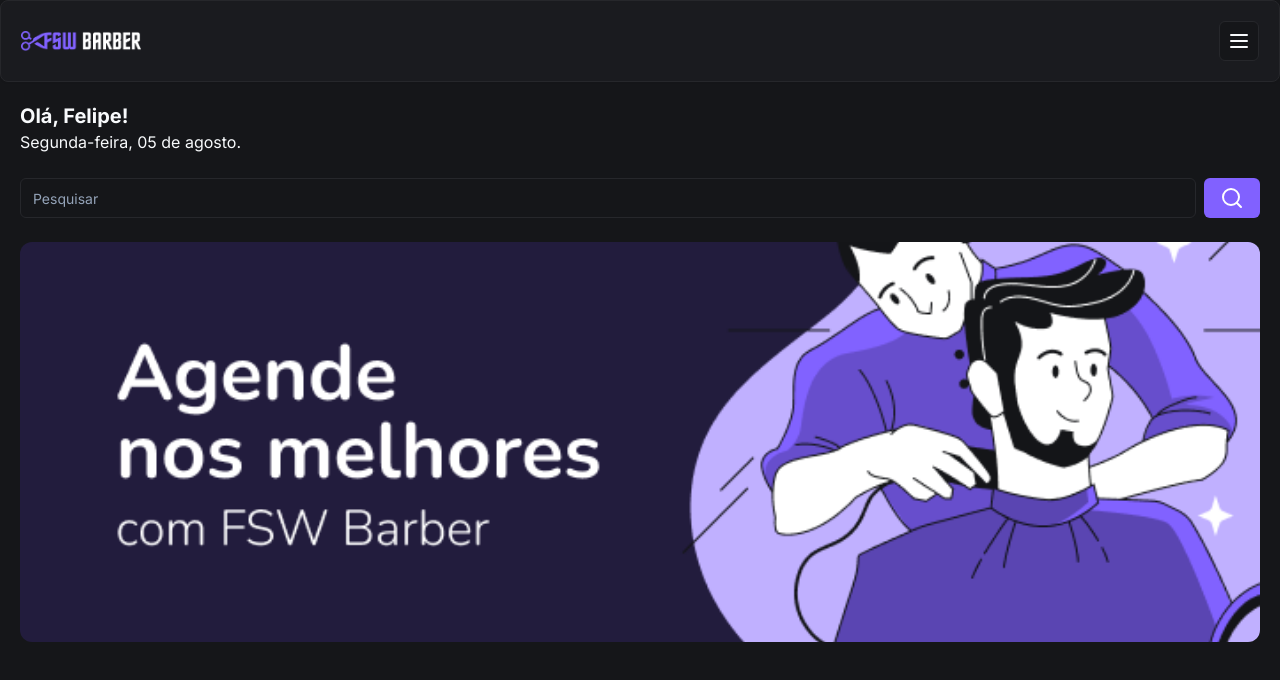
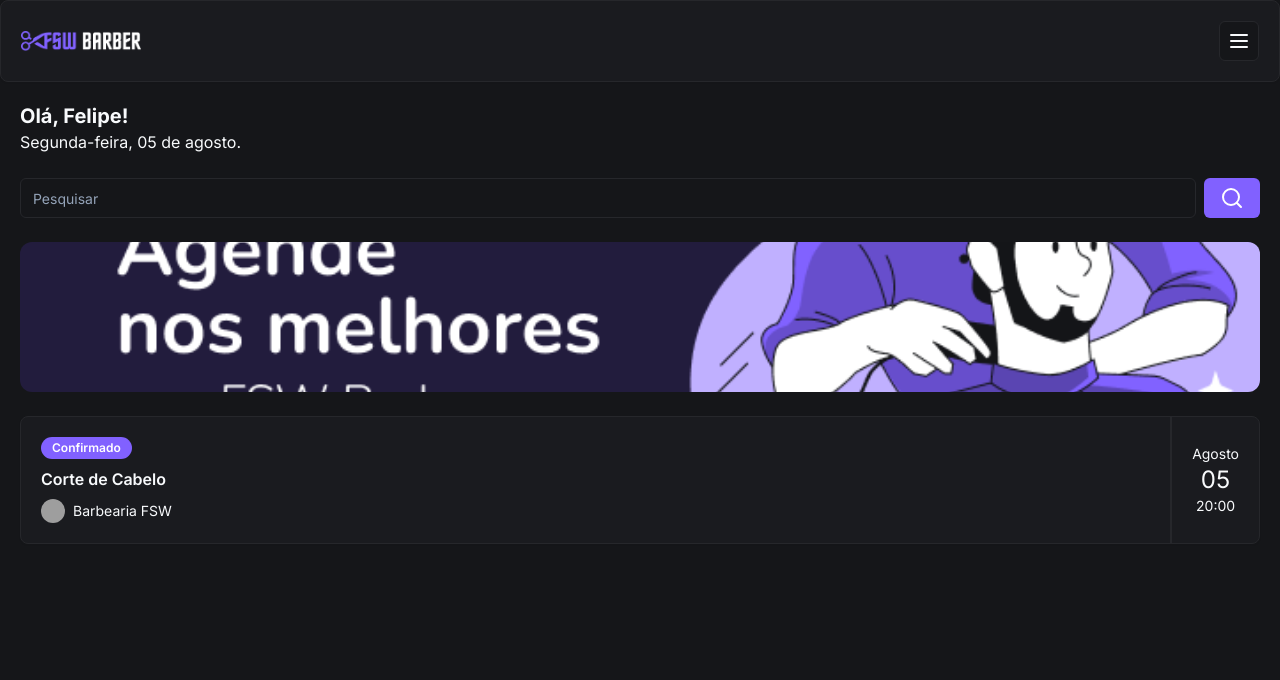
Before and after one commit to FelipePetriw/Barbearia, a Next.js app: page / in a window 1280 px wide. Shown: the top 680 px of the page. Built offline with nearby package versions, Linux system fonts and the light colour scheme; grey boxes are pictures that could not be loaded.

Commit message:
feat: add booking item

```diff
--- /dev/null
+++ b/app/_components/ui/avatar.tsx
@@ -0,0 +1,50 @@
+"use client"
+
+import * as React from "react"
+import * as AvatarPrimitive from "@radix-ui/react-avatar"
+
+import { cn } from "@/app/_lib/utils"
+
+const Avatar = React.forwardRef<
+  React.ElementRef<typeof AvatarPrimitive.Root>,
+  React.ComponentPropsWithoutRef<typeof AvatarPrimitive.Root>
+>(({ className, ...props }, ref) => (
+  <AvatarPrimitive.Root
+    ref={ref}
+    className={cn(
+      "relative flex h-10 w-10 shrink-0 overflow-hidden rounded-full",
+      className
+    )}
+    {...props}
+  />
+))
+Avatar.displayName = AvatarPrimitive.Root.displayName
+
+const AvatarImage = React.forwardRef<
+  React.ElementRef<typeof AvatarPrimitive.Image>,
+  React.ComponentPropsWithoutRef<typeof AvatarPrimitive.Image>
+>(({ className, ...props }, ref) => (
+  <AvatarPrimitive.Image
+    ref={ref}
+    className={cn("aspect-square h-full w-full", className)}
+    {...props}
+  />
+))
+AvatarImage.displayName = AvatarPrimitive.Image.displayName
+
+const AvatarFallback = React.forwardRef<
+  React.ElementRef<typeof AvatarPrimitive.Fallback>,
+  React.ComponentPropsWithoutRef<typeof AvatarPrimitive.Fallback>
+>(({ className, ...props }, ref) => (
+  <AvatarPrimitive.Fallback
+    ref={ref}
+    className={cn(
+      "flex h-full w-full items-center justify-center rounded-full bg-muted",
+      className
+    )}
+    {...props}
+  />
+))
+AvatarFallback.displayName = AvatarPrimitive.Fallback.displayName
+
+export { Avatar, AvatarImage, AvatarFallback }
--- /dev/null
+++ b/app/_components/ui/badge.tsx
@@ -0,0 +1,36 @@
+import * as React from "react"
+import { cva, type VariantProps } from "class-variance-authority"
+
+import { cn } from "@/app/_lib/utils"
+
+const badgeVariants = cva(
+  "inline-flex items-center rounded-full border px-2.5 py-0.5 text-xs font-semibold transition-colors focus:outline-none focus:ring-2 focus:ring-ring focus:ring-offset-2",
+  {
+    variants: {
+      variant: {
+        default:
+          "border-transparent bg-primary text-primary-foreground hover:bg-primary/80",
+        secondary:
+          "border-transparent bg-secondary text-secondary-foreground hover:bg-secondary/80",
+        destructive:
+          "border-transparent bg-destructive text-destructive-foreground hover:bg-destructive/80",
+        outline: "text-foreground",
+      },
+    },
+    defaultVariants: {
+      variant: "default",
+    },
+  }
+)
+
+export interface BadgeProps
+  extends React.HTMLAttributes<HTMLDivElement>,
+    VariantProps<typeof badgeVariants> {}
+
+function Badge({ className, variant, ...props }: BadgeProps) {
+  return (
+    <div className={cn(badgeVariants({ variant }), className)} {...props} />
+  )
+}
+
+export { Badge, badgeVariants }
--- a/app/page.tsx
+++ b/app/page.tsx
@@ -3,6 +3,9 @@
 import Header from "./_components/ui/header"
 import { Input } from "./_components/ui/input"
 import Image from "next/image"
+import { Card, CardContent } from "./_components/ui/card"
+import { Badge } from "./_components/ui/badge"
+import { Avatar, AvatarImage } from "./_components/ui/avatar"
 
 const Home = () => {
   return (
@@ -21,9 +24,34 @@
           </Button>
         </div>
 
-        <div className="relative w-full h-[400px] mt-6">
+        {/* Banner */}
+        <div className="relative w-full h-[150px] mt-6">
           <Image alt="Banner" src="/banner-01.png" fill className="object-cover rounded-xl"/>
         </div>
+
+        {/* Agendamentos */}
+        <Card className="mt-6">
+          <CardContent className="flex justify-between p-0">
+            {/* Campo Status do Agendamento */}
+            <div className="flex flex-col gap-2 py-5 pl-5">
+              <Badge className="w-fit">Confirmado</Badge>
+              <h3 className="font-semibold">Corte de Cabelo</h3>
+
+              <div className="flex items-center gap-2">
+                <Avatar className="h-6 w-6">
+                  <AvatarImage src="https://utfs.io/f/5832df58-cfd7-4b3f-b102-42b7e150ced2-16r.png"/>
+                </Avatar>
+                <p className="text-sm">Barbearia FSW</p>
+              </div>
+            </div>
+            {/* Data do Agendamento */}
+            <div className="flex flex-col items-center justify-center px-5 border-l-2 border-solid">
+              <p className="text-sm">Agosto</p>
+              <p className="text-2xl">05</p>
+              <p className="text-sm">20:00</p>
+            </div>
+          </CardContent>
+        </Card>
       </div>
     </div>
   )
--- a/package.json
+++ b/package.json
@@ -14,6 +14,7 @@
   },
   "dependencies": {
     "@prisma/client": "^5.17.0",
+    "@radix-ui/react-avatar": "^1.1.0",
     "@radix-ui/react-slot": "^1.1.0",
     "class-variance-authority": "^0.7.0",
     "clsx": "^2.1.1",
```
Also changed, not shown: 1 other file (tests, documents, lock files or other folders).
